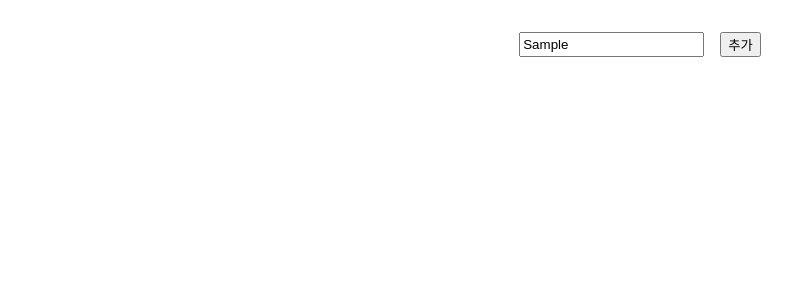
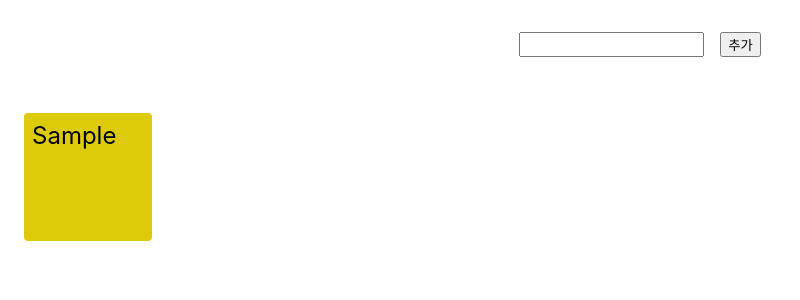
Before and after one commit to yongsoocho/react-ts-inflearn, a React (Create React App) app: page / in a window 1280 px wide. Both pictures are taken after typing "Sample" into the empty fields and a click on the button "추가". Shown: the top 300 px of the page, without its empty margins (0-800 px from the left). Built offline with nearby package versions, Linux system fonts and the light colour scheme.

Commit message:
2강 props 제작 후 useState

```diff
--- a/src/App.tsx
+++ b/src/App.tsx
@@ -1,8 +1,15 @@
 import React, { useState } from "react";
 import "./App.css";
+import { Card } from "./Card";
 
-function App() {
+type Todo = {
+  todo: string;
+  color: string;
+};
+
+function App(): React.ReactElement {
   const [todo, setTodo] = useState<string>("");
+  const [todoList, setTodoList] = useState<Todo[]>([]);
 
   return (
     <div className="App">
@@ -14,6 +21,15 @@ function App() {
           }}
           onSubmit={(e: React.FormEvent<HTMLFormElement>) => {
             e.preventDefault();
+
+            setTodoList((oldTodoList) => [
+              ...oldTodoList,
+              {
+                todo,
+                color: "#" + Math.floor(Math.random() * 16700000).toString(16),
+              },
+            ]);
+            setTodo(() => "");
           }}
         >
           <input
@@ -26,6 +42,18 @@ function App() {
           <button type="submit">추가</button>
         </form>
       </div>
+
+      <div
+        style={{
+          position: "relative",
+          boxSizing: "border-box",
+          padding: "24px",
+        }}
+      >
+        {todoList.map(({ todo, color }) => (
+          <Card todo={todo} randomColor={color} />
+        ))}
+      </div>
     </div>
   );
 }
--- /dev/null
+++ b/src/Card.tsx
@@ -0,0 +1,25 @@
+type TodoProps = {
+  todo: string;
+  randomColor: string;
+};
+
+export function Card({ todo, randomColor }: TodoProps): React.ReactElement {
+  return (
+    <div
+      style={{
+        width: "128px",
+        height: "128px",
+        backgroundColor: randomColor,
+        boxSizing: "border-box",
+        padding: "8px",
+        fontSize: "24px",
+        borderRadius: "4px",
+        cursor: "grab",
+        boxShadow:
+          "box-shadow: rgba(50, 50, 93, 0.25) 0px 6px 12px -2px, rgba(0, 0, 0, 0.3) 0px 3px 7px -3px;",
+      }}
+    >
+      <span>{todo}</span>
+    </div>
+  );
+}
```
